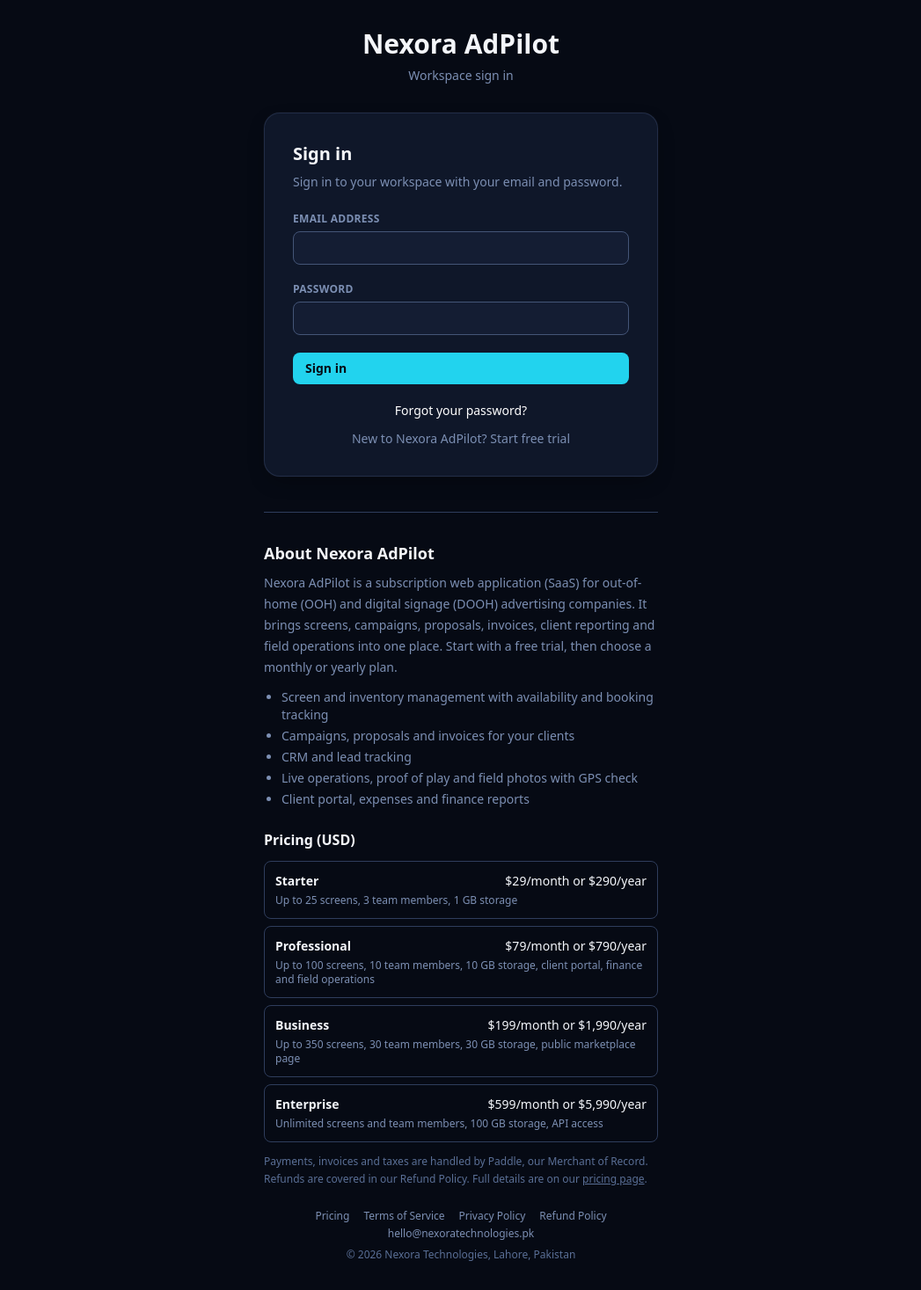
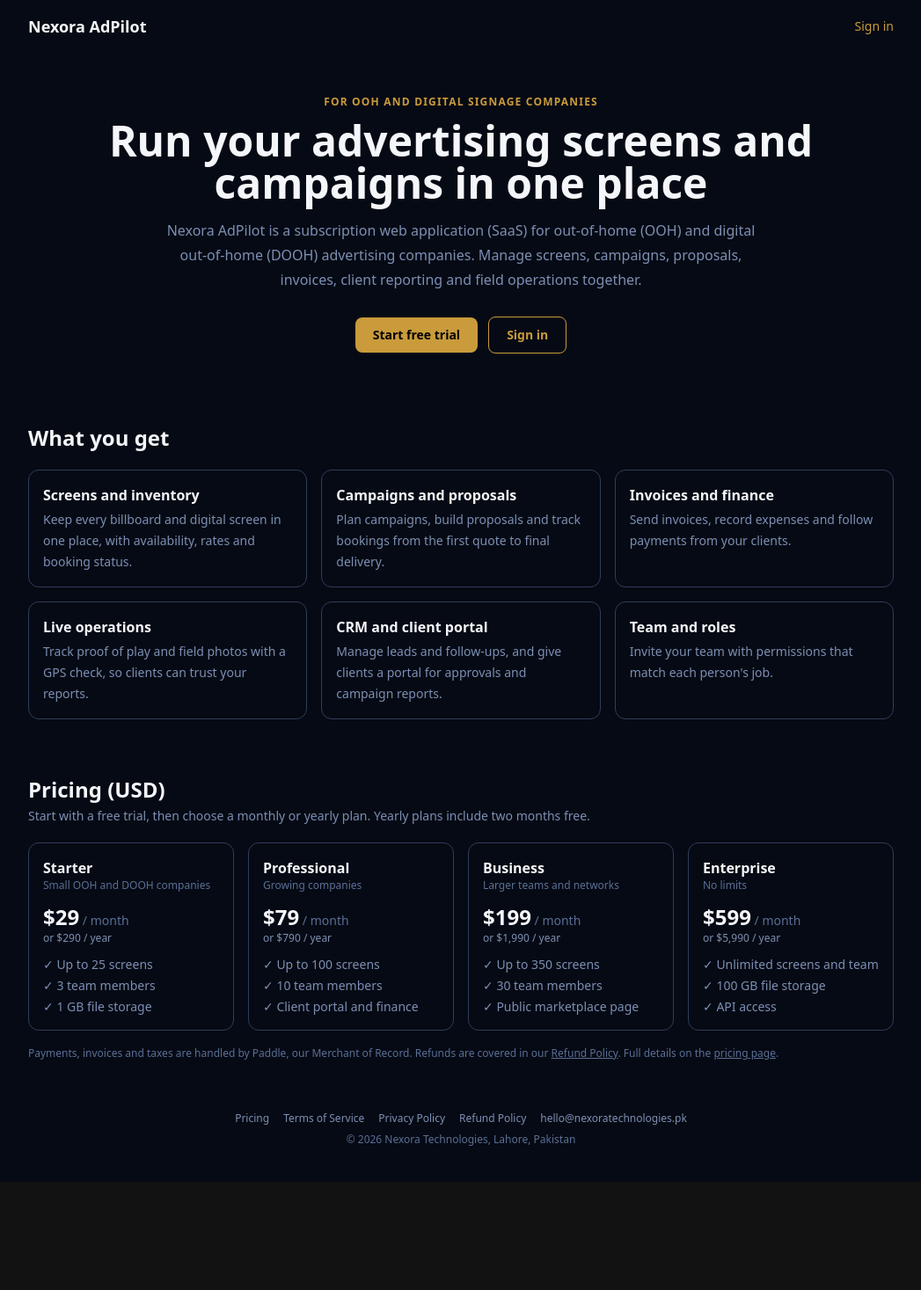
Before and after one commit to sajidshoukat3282/nexora-adpilot, a React (Vite) app: page / in a window 1280 px wide. Shown: the whole page at 88% size, without its empty margins (116-1163 px from the left). After the commit the page ends 1344 px from the top, so only its background shows below. Built offline with nearby package versions, Linux system fonts and the light colour scheme; no server answers.

Commit message:
Add public landing page at the app root, move sign-in to /login

```diff
--- a/src/app/App.tsx
+++ b/src/app/App.tsx
@@ -1,3 +1,4 @@
+import LandingPage from "@/features/landing/LandingPage";
 import React from "react";
 import { RouterProvider, Routes, useNavigate } from "@/lib/router";
 import { SessionProvider, useSession } from "@/hooks/useSession";
@@ -170,6 +171,7 @@ const PublicRoutes: React.FC = () => (
   <Routes
     notFound={<ClientLoginPage />}
     routes={[
+      { path: "/", element: <LandingPage /> },
       { path: "/login", element: <ClientLoginPage /> },
       { path: "/owner-login", element: <LoginPage /> },
       { path: "/auth/magic-link", element: <MagicLinkPage /> },
--- /dev/null
+++ b/src/features/landing/LandingPage.tsx
@@ -0,0 +1,81 @@
+import { useNavigate } from "@/lib/router";
+import { PLAN_OFFERS } from "@/lib/billing/plans";
+import { LegalLinks } from "@/components/LegalLinks";
+
+const FEATURES = [
+  { title: "Screens and inventory", text: "Keep every billboard and digital screen in one place, with availability, rates and booking status." },
+  { title: "Campaigns and proposals", text: "Plan campaigns, build proposals and track bookings from the first quote to final delivery." },
+  { title: "Invoices and finance", text: "Send invoices, record expenses and follow payments from your clients." },
+  { title: "Live operations", text: "Track proof of play and field photos with a GPS check, so clients can trust your reports." },
+  { title: "CRM and client portal", text: "Manage leads and follow-ups, and give clients a portal for approvals and campaign reports." },
+  { title: "Team and roles", text: "Invite your team with permissions that match each person's job." },
+];
+
+export default function LandingPage() {
+  const navigate = useNavigate();
+  const primary = "rounded-lg bg-[#c99b3b] px-5 py-2.5 text-sm font-semibold text-black hover:brightness-110";
+  const secondary = "rounded-lg border border-[#c99b3b] px-5 py-2.5 text-sm font-semibold text-[#c99b3b] hover:bg-[#c99b3b]/10";
+
+  return (
+    <div className="min-h-screen bg-ink-950 text-ink-50">
+      <header className="mx-auto flex max-w-5xl items-center justify-between px-5 py-4">
+        <span className="text-lg font-bold">Nexora AdPilot</span>
+        <button type="button" onClick={() => navigate("/login")} className="text-sm text-[#c99b3b] hover:underline">
+          Sign in
+        </button>
+      </header>
+
+      <main className="mx-auto max-w-5xl px-5 pb-10">
+        <section className="py-12 text-center">
+          <p className="text-xs font-semibold uppercase tracking-widest text-[#c99b3b]">For OOH and digital signage companies</p>
+          <h1 className="mt-3 text-3xl font-bold leading-tight sm:text-5xl">Run your advertising screens and campaigns in one place</h1>
+          <p className="mx-auto mt-4 max-w-2xl text-base leading-7 text-ink-400">
+            Nexora AdPilot is a subscription web application (SaaS) for out-of-home (OOH) and digital out-of-home (DOOH)
+            advertising companies. Manage screens, campaigns, proposals, invoices, client reporting and field operations together.
+          </p>
+          <div className="mt-7 flex flex-wrap items-center justify-center gap-3">
+            <button type="button" onClick={() => navigate("/signup")} className={primary}>Start free trial</button>
+            <button type="button" onClick={() => navigate("/login")} className={secondary}>Sign in</button>
+          </div>
+        </section>
+
+        <section aria-label="Features" className="py-8">
+          <h2 className="text-2xl font-semibold">What you get</h2>
+          <div className="mt-5 grid gap-4 sm:grid-cols-2 lg:grid-cols-3">
+            {FEATURES.map((f) => (
+              <div key={f.title} className="rounded-xl border border-ink-700 p-4">
+                <h3 className="text-base font-semibold">{f.title}</h3>
+                <p className="mt-1 text-sm leading-6 text-ink-400">{f.text}</p>
+              </div>
+            ))}
+          </div>
+        </section>
+
+        <section aria-label="Pricing" className="py-8">
+          <h2 className="text-2xl font-semibold">Pricing (USD)</h2>
+          <p className="mt-1 text-sm text-ink-400">Start with a free trial, then choose a monthly or yearly plan. Yearly plans include two months free.</p>
+          <div className="mt-5 grid gap-4 sm:grid-cols-2 lg:grid-cols-4">
+            {PLAN_OFFERS.map((p) => (
+              <div key={p.key} className="flex flex-col rounded-xl border border-ink-700 p-4">
+                <h3 className="text-base font-semibold">{p.name}</h3>
+                <p className="text-xs text-ink-500">{p.tagline}</p>
+                <p className="mt-3 text-2xl font-bold">${p.monthly}<span className="text-sm font-normal text-ink-500"> / month</span></p>
+                <p className="text-xs text-ink-400">or ${p.annual.toLocaleString("en-US")} / year</p>
+                <ul className="mt-3 flex-1 space-y-1 text-sm text-ink-400">
+                  {p.highlights.map((h) => (<li key={h}>&#10003; {h}</li>))}
+                </ul>
+              </div>
+            ))}
+          </div>
+          <p className="mt-4 text-xs leading-5 text-ink-500">
+            Payments, invoices and taxes are handled by Paddle, our Merchant of Record. Refunds are covered in our{" "}
+            <a className="underline" href="/refund.html">Refund Policy</a>. Full details on the{" "}
+            <a className="underline" href="/pricing.html">pricing page</a>.
+          </p>
+        </section>
+
+        <LegalLinks />
+      </main>
+    </div>
+  );
+}
```
